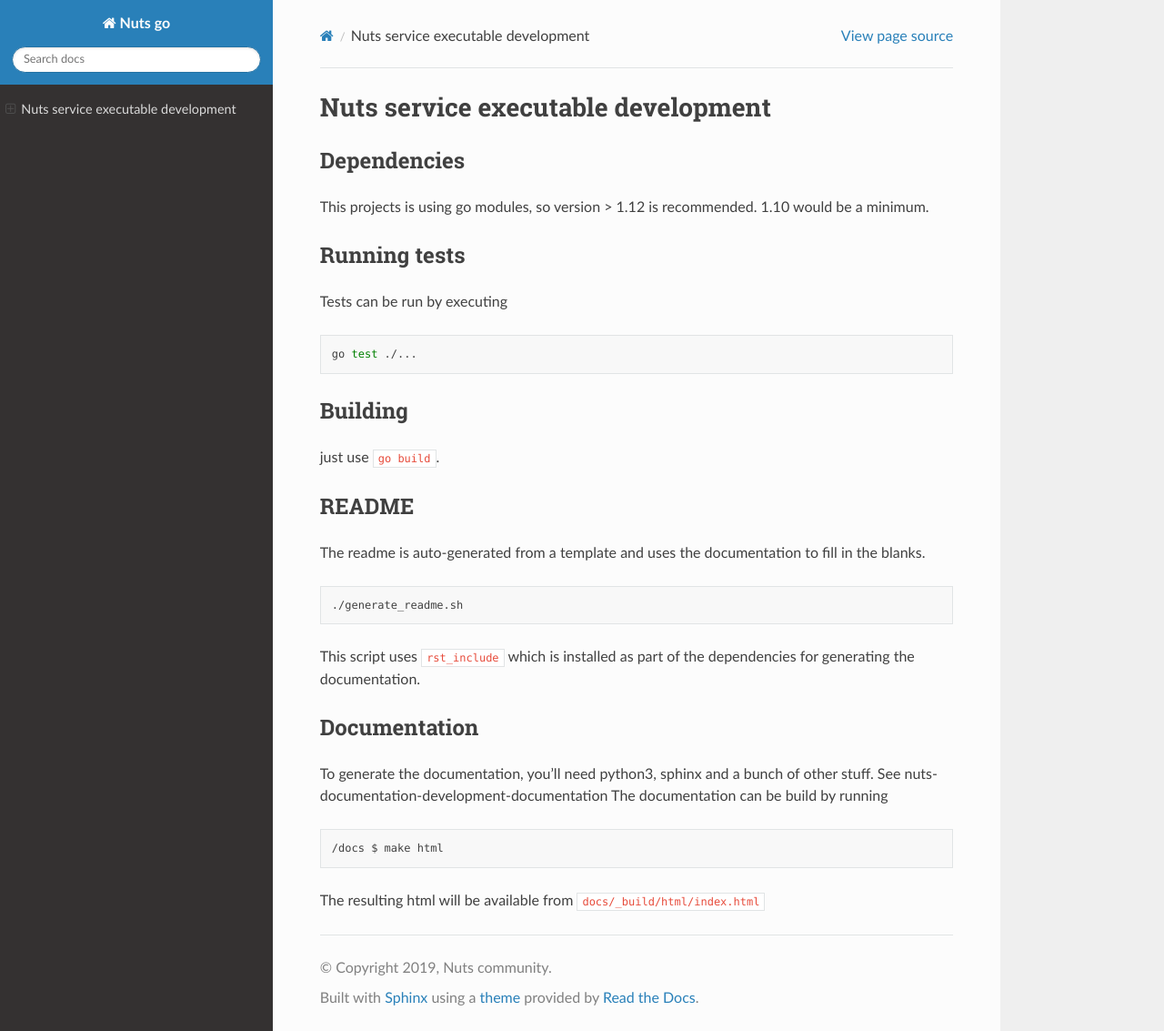
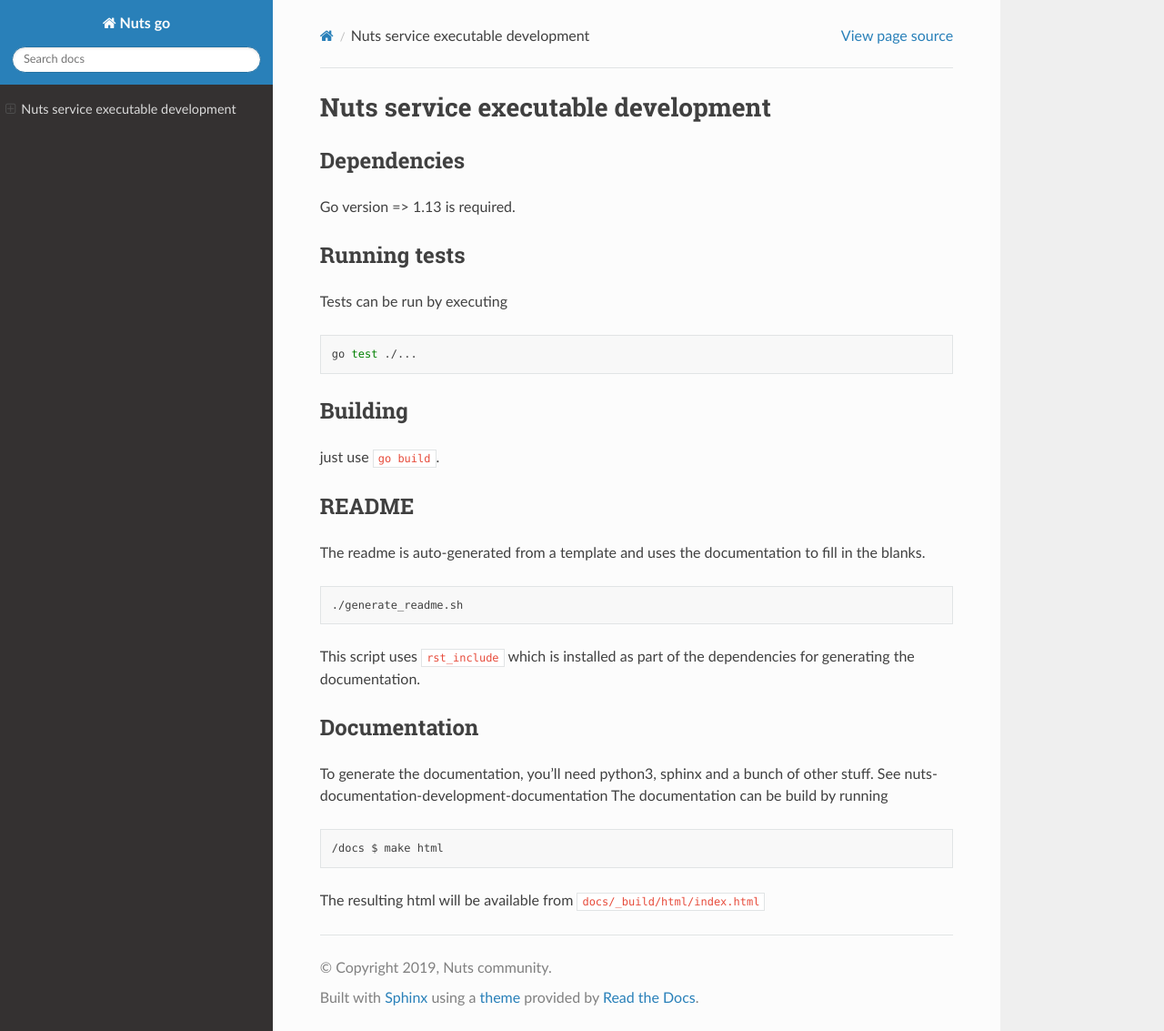
Before and after one commit to nuts-foundation/nuts-go, a Sphinx documentation site: the page built from docs/pages/development/nuts-go.rst, in a window 1280 px wide and 1133 px high. Shown: the whole window at 91% size. Built offline with Sphinx 7.4.7 and the Read the Docs theme 2.0.0, drawn with Linux system fonts in a browser that asks for light colours.

Commit message:
update go version dep in docs
Signed-off-by: Wout Slakhorst <wout.slakhorst@nedap.com>

```diff
--- a/docs/pages/development/nuts-go.rst
+++ b/docs/pages/development/nuts-go.rst
@@ -8,7 +8,7 @@ Nuts service executable development
 Dependencies
 ************
 
-This projects is using go modules, so version > 1.12 is recommended. 1.10 would be a minimum.
+Go version => 1.13 is required.
 
 Running tests
 *************
```
